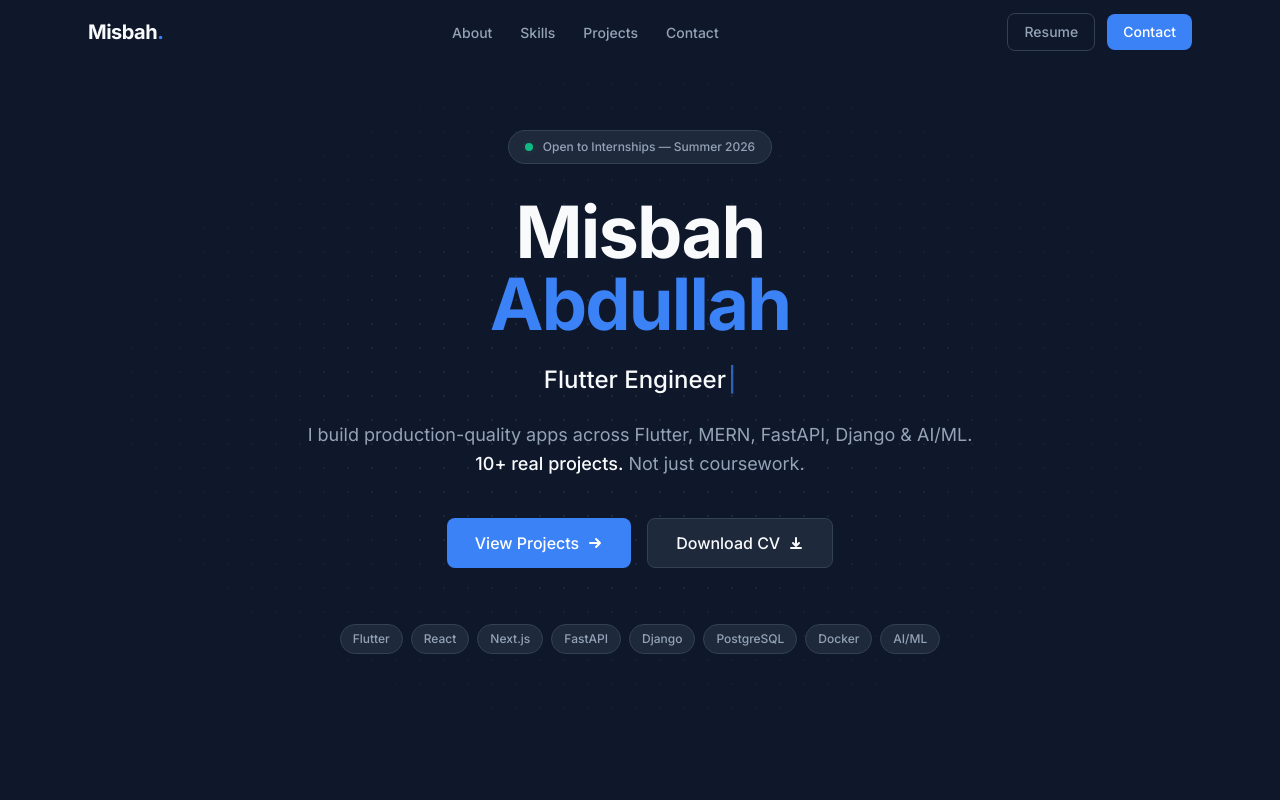
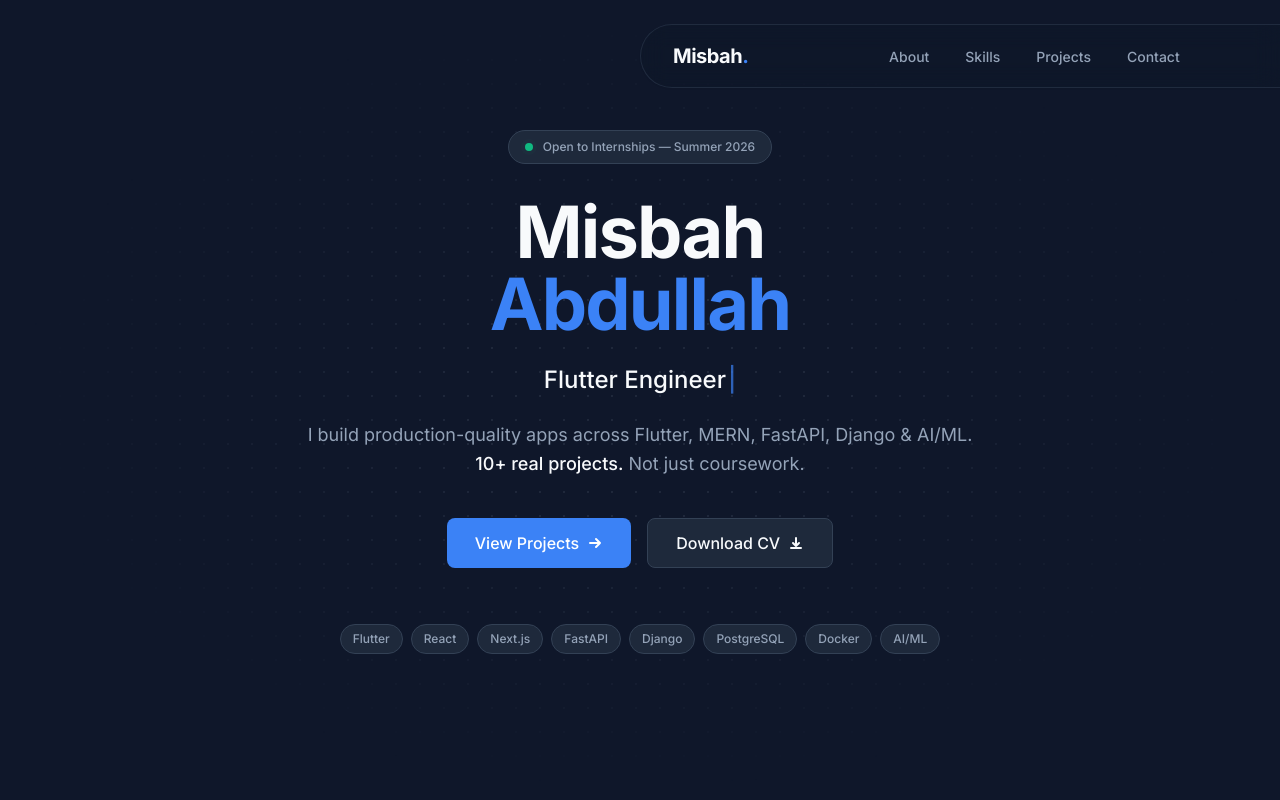
Before and after one commit to MisbahSangi/Portfolio, a Next.js app: page / in a window 1280 px wide. Shown: the top 800 px of the page. Built offline with nearby package versions, Linux system fonts and the light colour scheme.

Commit message:
"Navbar Chnaged"

```diff
--- a/components/Navbar.tsx
+++ b/components/Navbar.tsx
@@ -23,16 +23,21 @@ export default function Navbar() {
 
   return (
     <>
-      {/* Top bar — visible at page top */}
+      {/* Floating Pill Navbar */}
       <motion.nav
         initial={{ opacity: 0, y: -20 }}
         animate={{ opacity: 1, y: 0 }}
         transition={{ duration: 0.5, ease: [0.25, 0.1, 0.25, 1] }}
-        className="fixed top-0 left-0 right-0 z-50"
+        className="fixed top-4 left-4 right-4 md:top-6 md:left-1/2 md:right-auto md:-translate-x-1/2 md:w-full md:max-w-4xl z-50"
       >
-        <div className="max-w-6xl mx-auto px-6 h-16 flex items-center justify-between">
+        <div className={`transition-all duration-300 rounded-full px-5 md:px-6 h-14 md:h-16 flex items-center justify-between
+          ${scrolled
+            ? 'bg-background/70 backdrop-blur-lg border border-border shadow-lg shadow-black/10'
+            : 'bg-background/30 backdrop-blur-md border border-border/50 shadow-sm'
+          }`}
+        >
           {/* Logo */}
-          <Link href="/" className="font-bold text-xl tracking-tight text-foreground hover:text-accent transition-colors">
+          <Link href="/" className="font-bold text-xl tracking-tight text-foreground hover:text-accent transition-colors pl-2">
             {PERSONAL.name.split(' ')[0]}
             <span className="text-accent">.</span>
           </Link>
@@ -43,7 +48,7 @@ export default function Navbar() {
               <li key={l.href}>
                 <a
                   href={l.href}
-                  className="text-sm font-medium text-muted hover:text-foreground px-3 py-2 rounded-lg hover:bg-surface transition-all"
+                  className="text-sm font-medium text-muted hover:text-foreground px-4 py-2 rounded-full hover:bg-white/5 transition-all"
                 >
                   {l.label}
                 </a>
@@ -52,17 +57,17 @@ export default function Navbar() {
           </ul>
 
           {/* CTA */}
-          <div className="hidden md:flex items-center gap-3">
+          <div className="hidden md:flex items-center gap-2 pr-1">
             <a
               href={LINKS.cv}
               download="Misbah_Abdullah_CV.docx"
-              className="text-sm font-medium text-muted hover:text-foreground px-4 py-2 rounded-lg border border-border hover:border-muted transition-all cursor-pointer"
+              className="text-sm font-medium text-muted hover:text-foreground px-4 py-2 rounded-full hover:bg-white/5 transition-all cursor-pointer"
             >
               Resume
             </a>
             <a
               href="#contact"
-              className="text-sm font-medium bg-accent text-white px-4 py-2 rounded-lg hover:bg-blue-600 transition-colors cursor-pointer"
+              className="text-sm font-medium bg-accent text-white px-5 py-2.5 rounded-full hover:bg-blue-600 hover:-translate-y-0.5 transition-all cursor-pointer shadow-sm shadow-blue-500/20"
             >
               Contact
             </a>
@@ -70,7 +75,7 @@ export default function Navbar() {
 
           {/* Mobile hamburger */}
           <button
-            className="md:hidden p-2 text-foreground cursor-pointer"
+            className="md:hidden p-2 text-foreground cursor-pointer pr-1"
             onClick={() => setMenuOpen(!menuOpen)}
             aria-label="Toggle menu"
           >
@@ -90,14 +95,6 @@ export default function Navbar() {
             </svg>
           </button>
         </div>
-
-        {/* Backdrop blur bar on scroll */}
-        <motion.div
-          className="absolute inset-0 -z-10 bg-background/80 backdrop-blur-lg border-b border-border/50"
-          initial={{ opacity: 0 }}
-          animate={{ opacity: scrolled ? 1 : 0 }}
-          transition={{ duration: 0.3 }}
-        />
       </motion.nav>
 
       {/* Mobile menu */}
```
